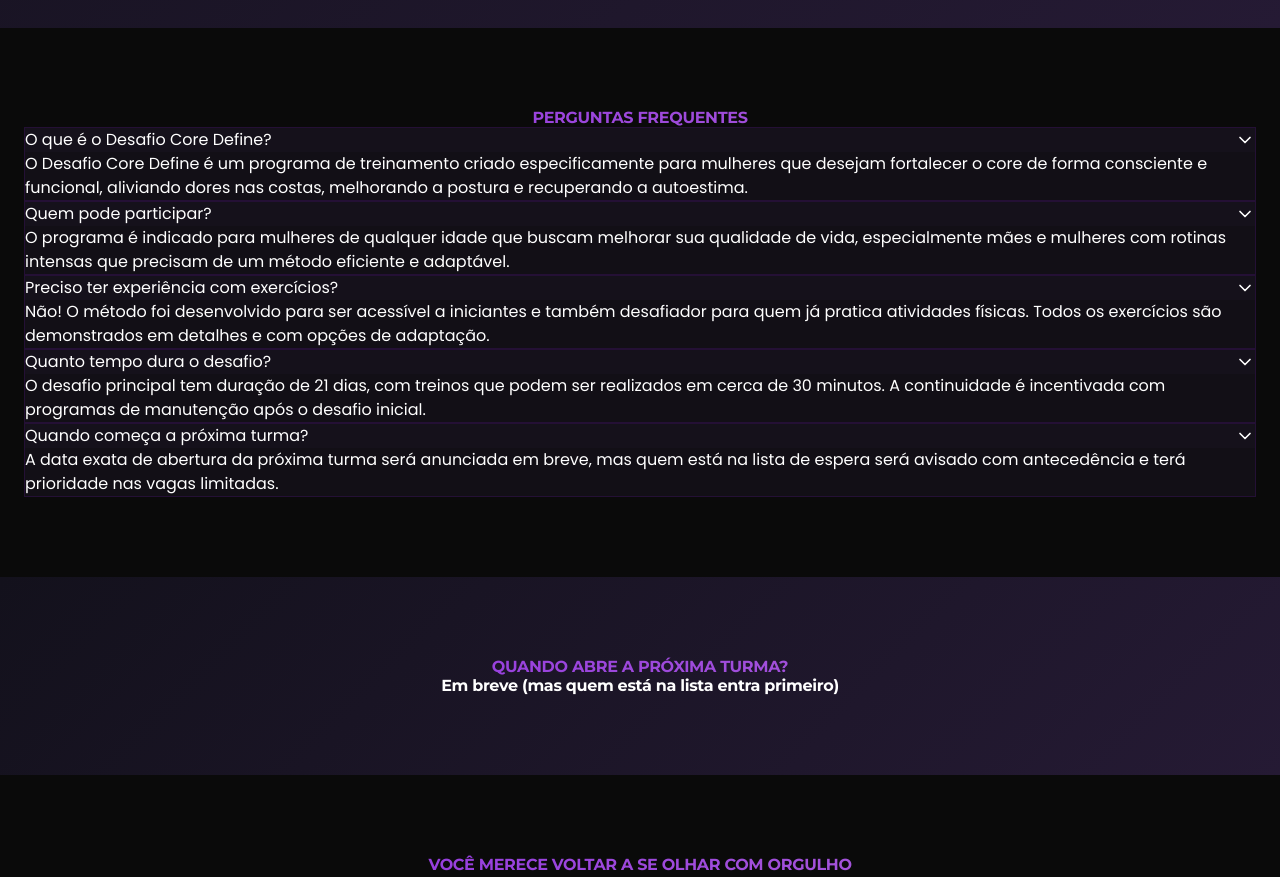
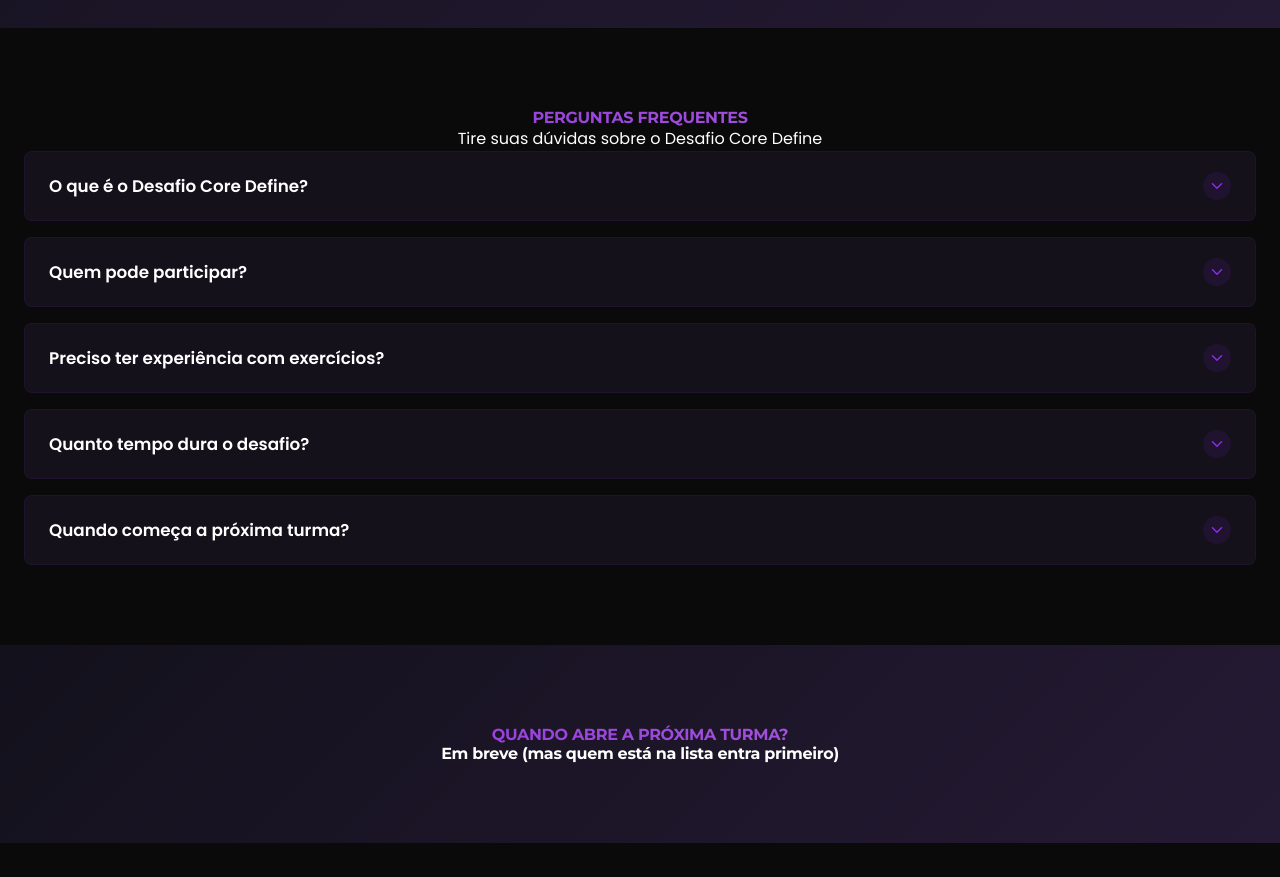
Before and after one commit to diwberg/desafio-core-define, a Next.js app: page / in a window 1280 px wide. Shown: the part 2620-3497 px from the top of the page. Built offline with nearby package versions, Linux system fonts and the light colour scheme.

Commit message:
Enhance FAQ accordion component with improved styling and animations

```diff
--- a/src/app/globals.css
+++ b/src/app/globals.css
@@ -450,3 +450,134 @@ h1, h2, h3, h4, h5, h6 {
     opacity: 0;
   }
 }
+
+/* FAQ Styles - Enhanced */
+.faq-container {
+  display: flex;
+  flex-direction: column;
+  gap: 1rem;
+}
+
+.faq-item {
+  background: rgba(26, 20, 35, 0.7);
+  border-radius: var(--radius);
+  border: 1px solid rgba(138, 43, 226, 0.1);
+  overflow: hidden;
+  transition: all 0.3s ease;
+  position: relative;
+}
+
+.faq-item:hover {
+  border-color: rgba(138, 43, 226, 0.3);
+  box-shadow: 0 5px 15px -5px rgba(138, 43, 226, 0.15);
+}
+
+.faq-item.faq-active {
+  border-color: rgba(138, 43, 226, 0.4);
+  box-shadow: 0 8px 20px -8px rgba(138, 43, 226, 0.25);
+}
+
+.faq-trigger {
+  width: 100%;
+  padding: 1.25rem 1.5rem;
+  display: flex;
+  justify-content: space-between;
+  align-items: center;
+  text-align: left;
+  background: transparent;
+  border: none;
+  color: white;
+  font-weight: 500;
+  cursor: pointer;
+  transition: all 0.2s ease;
+  position: relative;
+  z-index: 1;
+}
+
+.faq-trigger::before {
+  content: '';
+  position: absolute;
+  inset: 0;
+  background: linear-gradient(to right, rgba(138, 43, 226, 0.1), transparent);
+  opacity: 0;
+  transition: opacity 0.3s ease;
+  z-index: -1;
+}
+
+.faq-trigger:hover::before,
+.faq-active .faq-trigger::before {
+  opacity: 1;
+}
+
+.faq-question {
+  font-weight: 600;
+  font-size: 1.05rem;
+  transition: color 0.2s ease;
+  flex: 1;
+  padding-right: 1rem;
+}
+
+.faq-active .faq-question {
+  background: linear-gradient(90deg, var(--primary), var(--tertiary));
+  -webkit-background-clip: text;
+  background-clip: text;
+  color: transparent;
+}
+
+.faq-icon-wrapper {
+  display: flex;
+  align-items: center;
+  justify-content: center;
+  width: 28px;
+  height: 28px;
+  border-radius: 50%;
+  background: rgba(138, 43, 226, 0.1);
+  transition: all 0.3s ease;
+}
+
+.faq-active .faq-icon-wrapper {
+  background: linear-gradient(45deg, var(--primary), var(--tertiary));
+  transform: rotate(180deg);
+}
+
+.faq-icon {
+  width: 18px;
+  height: 18px;
+  transition: transform 0.3s ease;
+  color: var(--primary);
+}
+
+.faq-active .faq-icon {
+  color: white;
+}
+
+.faq-content {
+  max-height: 0;
+  overflow: hidden;
+  transition: max-height 0.4s cubic-bezier(0, 1, 0, 1);
+  border-top: 0px solid rgba(138, 43, 226, 0.1);
+}
+
+.faq-content-open {
+  max-height: 1000px;
+  transition: max-height 0.6s ease-in-out;
+  border-top: 1px solid rgba(138, 43, 226, 0.1);
+}
+
+.faq-answer {
+  padding: 0 1.5rem 1.5rem;
+  color: var(--muted-foreground);
+  animation: fadeInDown 0.4s ease;
+  line-height: 1.6;
+}
+
+@keyframes fadeInDown {
+  from {
+    opacity: 0;
+    transform: translateY(-10px);
+  }
+  to {
+    opacity: 1;
+    transform: translateY(0);
+  }
+}
--- a/src/app/page.tsx
+++ b/src/app/page.tsx
@@ -14,29 +14,27 @@ const Accordion = ({ items }: {
   };
 
   return (
-    <div className="space-y-4">
+    <div className="faq-container">
       {items.map((item) => (
-        <div key={item.id} className="border border-[rgba(138,43,226,0.2)] rounded-lg overflow-hidden">
+        <div
+          key={item.id}
+          className={`faq-item ${openId === item.id ? 'faq-active' : ''}`}
+        >
           <button
             onClick={() => toggleAccordion(item.id)}
-            className="w-full py-4 px-6 flex justify-between items-center bg-[rgba(26,20,35,0.7)] text-left"
+            className="faq-trigger"
             aria-expanded={openId === item.id}
           >
-            <span className="font-semibold">{item.question}</span>
-            <ChevronDown
-              className={`transition-transform duration-200 ${
-                openId === item.id ? "rotate-180" : ""
-              } text-primary`}
-              size={20}
-            />
+            <span className="faq-question">{item.question}</span>
+            <div className="faq-icon-wrapper">
+              <ChevronDown className="faq-icon" />
+            </div>
           </button>
 
-          <div
-            className={`transition-all duration-200 overflow-hidden ${
-              openId === item.id ? "max-h-96 p-6" : "max-h-0"
-            } bg-[rgba(26,20,35,0.5)]`}
-          >
-            <p className="text-gray-300">{item.answer}</p>
+          <div className={`faq-content ${openId === item.id ? 'faq-content-open' : ''}`}>
+            <div className="faq-answer">
+              <p>{item.answer}</p>
+            </div>
           </div>
         </div>
       ))}
@@ -370,6 +368,9 @@ export default function Home() {
             <h2 className="text-3xl md:text-4xl font-bold mb-6 gradient-text">
               PERGUNTAS FREQUENTES
             </h2>
+            <p className="text-base md:text-lg max-w-3xl mx-auto text-gray-300 px-2 mb-8">
+              Tire suas dúvidas sobre o Desafio Core Define
+            </p>
           </div>
 
           <div className="max-w-3xl mx-auto">
```
